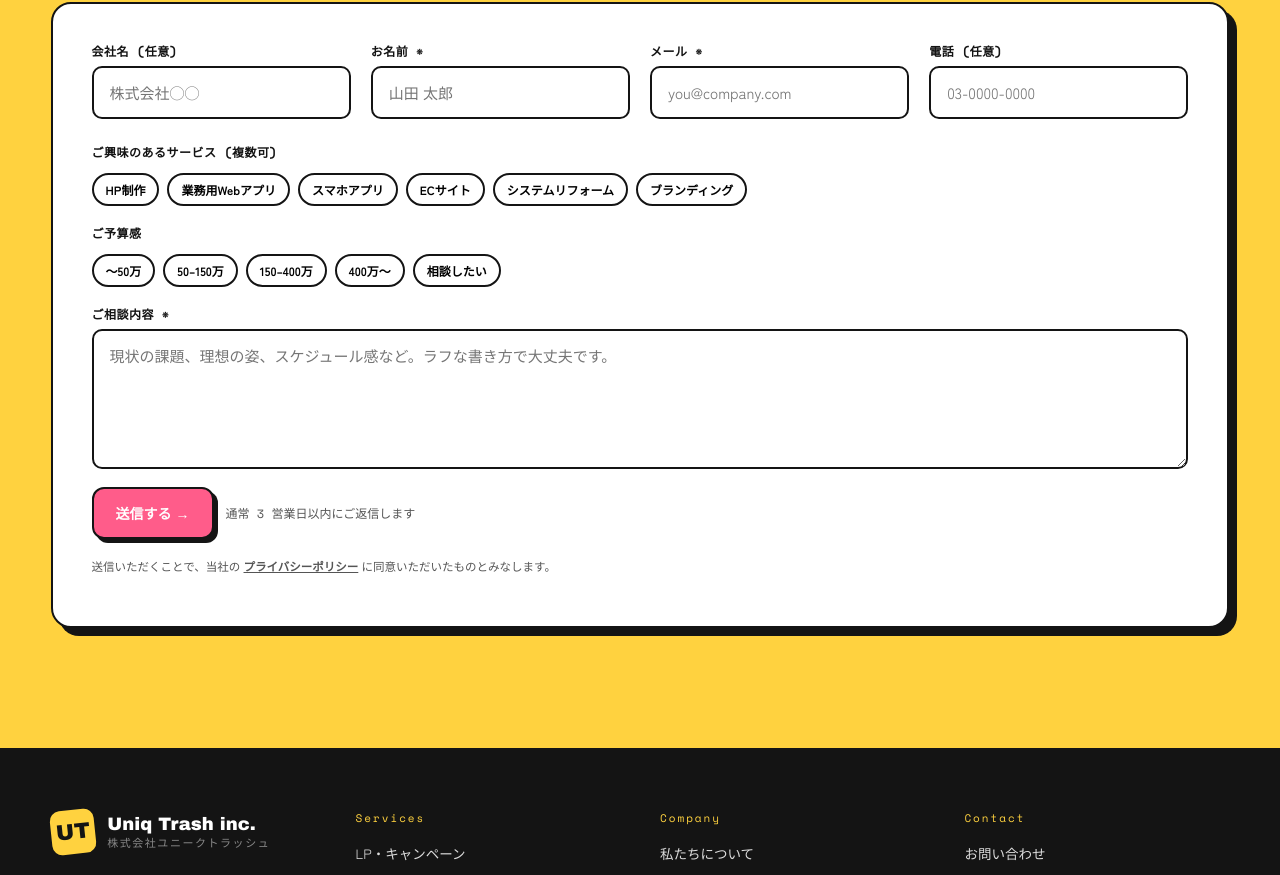
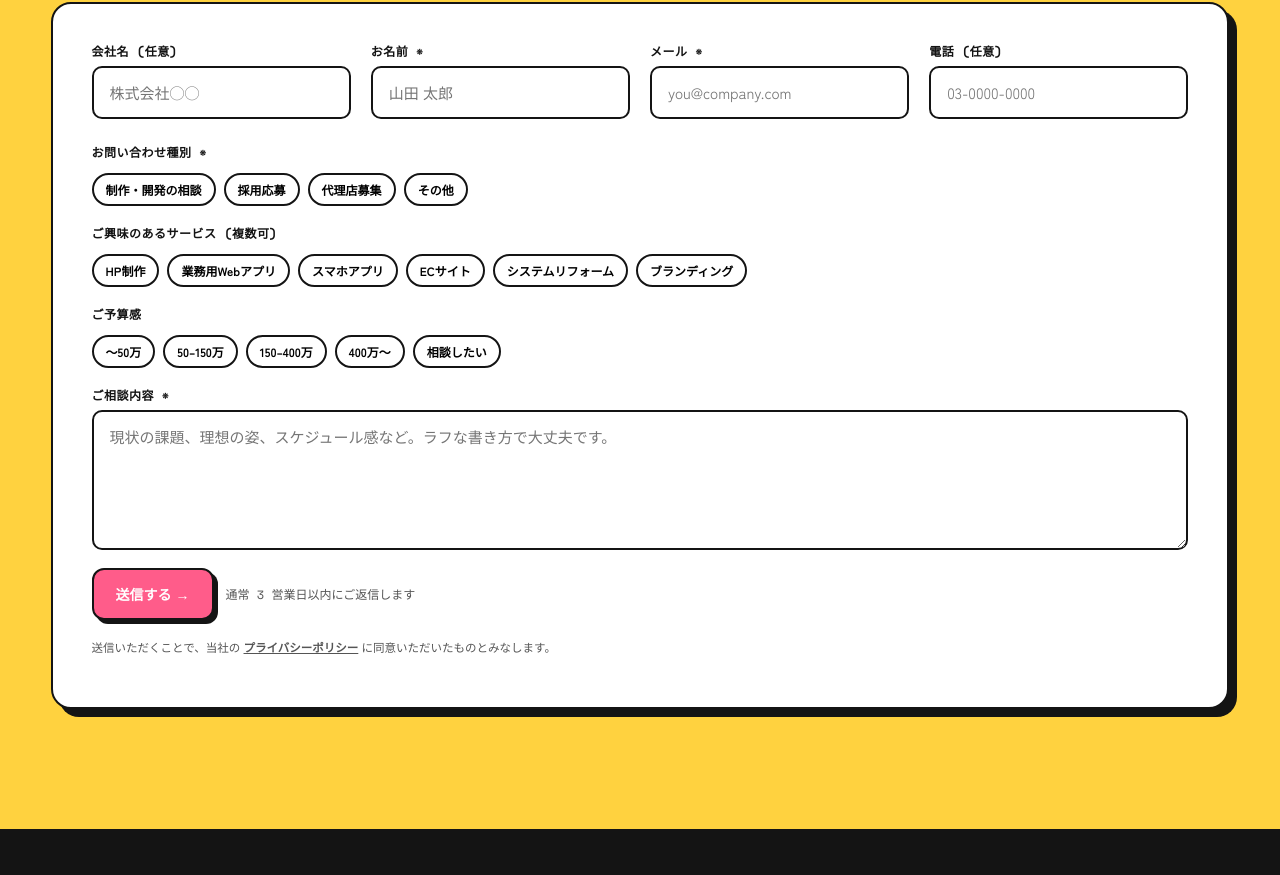
Before and after one commit to tpp217/UT-official-HP, a Next.js app: page / in a window 1280 px wide. Shown: the part 7468-8343 px from the top of the page. Built offline with nearby package versions, Linux system fonts and the light colour scheme.

Commit message:
fix: 問い合わせ種別と募集ページ文言を調整

```diff
--- a/app/api/contact/route.js
+++ b/app/api/contact/route.js
@@ -17,6 +17,7 @@ function escapeHtml(s) {
 
 function buildHtml(d) {
   const rows = [
+    ['お問い合わせ種別', d.category || '-'],
     ['会社名', d.company || '-'],
     ['お名前', d.name],
     ['メール', d.email],
@@ -33,6 +34,7 @@ function buildHtml(d) {
 
 function buildText(d) {
   return [
+    `お問い合わせ種別: ${d.category || '-'}`,
     `会社名: ${d.company || '-'}`,
     `お名前: ${d.name}`,
     `メール: ${d.email}`,
@@ -72,14 +74,16 @@ export async function POST(req) {
 
   const company = (body.company || '').toString().trim();
   const phone = (body.phone || '').toString().trim();
+  const category = (body.category || '').toString().trim();
   const services = (body.services || '').toString().trim();
   const budget = (body.budget || '').toString().trim();
 
+  const subjectPrefix = category ? `【サイト問い合わせ:${category}】` : '【サイト問い合わせ】';
   const subject = company
-    ? `【サイト問い合わせ】${company} ${name} 様`
-    : `【サイト問い合わせ】${name} 様`;
+    ? `${subjectPrefix}${company} ${name} 様`
+    : `${subjectPrefix}${name} 様`;
 
-  const data = { company, name, email, phone, services, budget, message };
+  const data = { category, company, name, email, phone, services, budget, message };
   const payload = {
     from: FROM,
     to: [TO],
--- a/app/components/Contact.jsx
+++ b/app/components/Contact.jsx
@@ -4,6 +4,7 @@ import { useState, useRef } from 'react';
 const CONTACT_ENDPOINT = '/api/contact';
 
 export default function Contact() {
+  const [category, setCategory] = useState('');
   const [services, setServices] = useState(new Set());
   const [budget, setBudget] = useState('');
   const [status, setStatus] = useState('idle'); // 'idle' | 'sending' | 'success' | 'error'
@@ -17,7 +18,16 @@ export default function Contact() {
     setServices(n);
   };
 
+  const selectCategory = (item) => {
+    setCategory(item);
+    if (status === 'error' && errorMsg === 'お問い合わせ種別を選択してください') {
+      setStatus('idle');
+      setErrorMsg('');
+    }
+  };
+
   const svcOptions = ['HP制作', '業務用Webアプリ', 'スマホアプリ', 'ECサイト', 'システムリフォーム', 'ブランディング'];
+  const categoryOptions = ['制作・開発の相談', '採用応募', '代理店募集', 'その他'];
   const budgets = ['〜50万', '50–150万', '150–400万', '400万〜', '相談したい'];
 
   const onSubmit = async (e) => {
@@ -37,11 +47,18 @@ export default function Contact() {
       return;
     }
 
+    if (!category) {
+      setStatus('error');
+      setErrorMsg('お問い合わせ種別を選択してください');
+      return;
+    }
+
     const payload = {
       company,
       name,
       email,
       phone,
+      category,
       services: Array.from(services).join(', '),
       budget,
       message,
@@ -67,6 +84,7 @@ export default function Contact() {
 
       setStatus('success');
       if (formRef.current) formRef.current.reset();
+      setCategory('');
       setServices(new Set());
       setBudget('');
     } catch (err) {
@@ -179,6 +197,23 @@ export default function Contact() {
               </div>
 
               <div className="field" style={{ marginTop: 6 }}>
+                <label>お問い合わせ種別 *</label>
+                <div style={{ display: 'flex', flexWrap: 'wrap', gap: 8, marginTop: 6 }}>
+                  {categoryOptions.map((item) => (
+                    <button
+                      type="button"
+                      key={item}
+                      onClick={() => selectCategory(item)}
+                      disabled={status === 'sending'}
+                      className={'chip ' + (category === item ? 'on' : '')}
+                    >
+                      {item}
+                    </button>
+                  ))}
+                </div>
+              </div>
+
+              <div className="field" style={{ marginTop: 6 }}>
                 <label>ご興味のあるサービス (複数可)</label>
                 <div style={{ display: 'flex', flexWrap: 'wrap', gap: 8, marginTop: 6 }}>
                   {svcOptions.map((s) => (
```
Also changed, not shown: app/join/page.jsx (+4 -4 lines).
